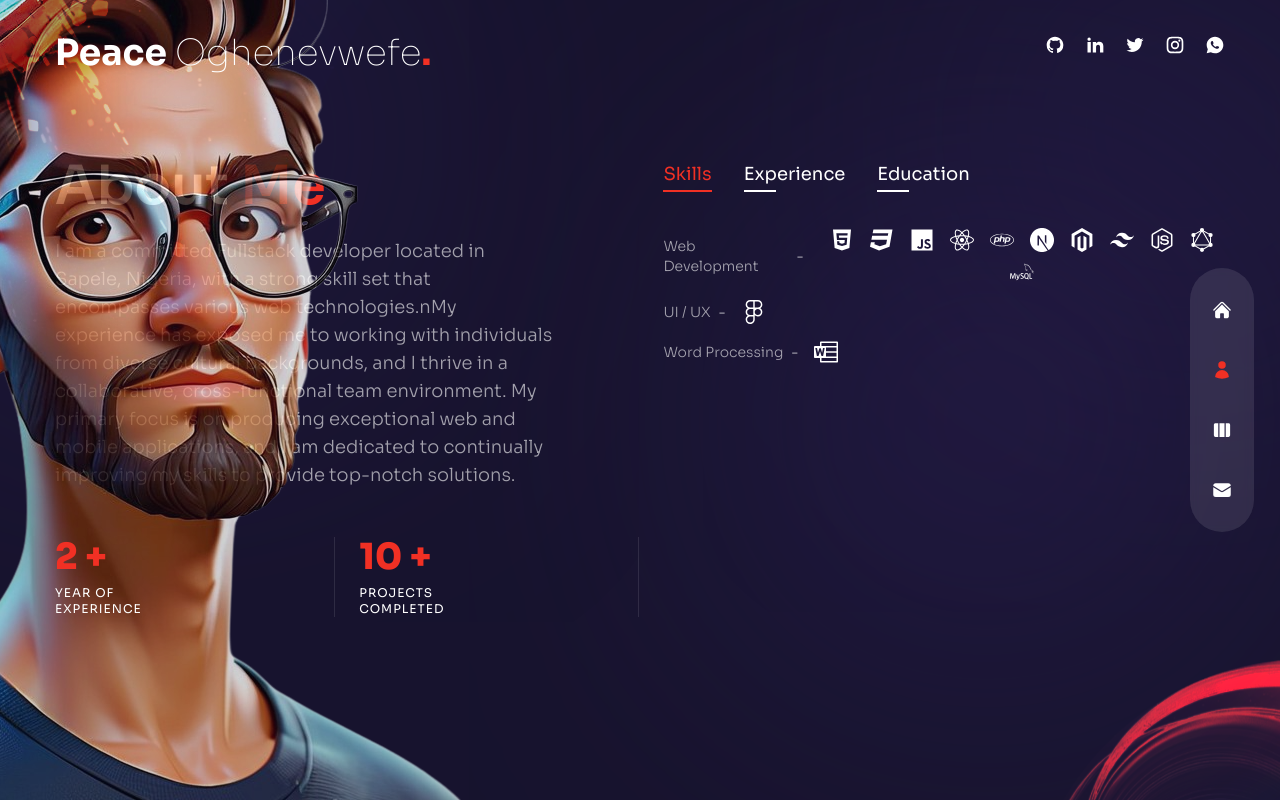
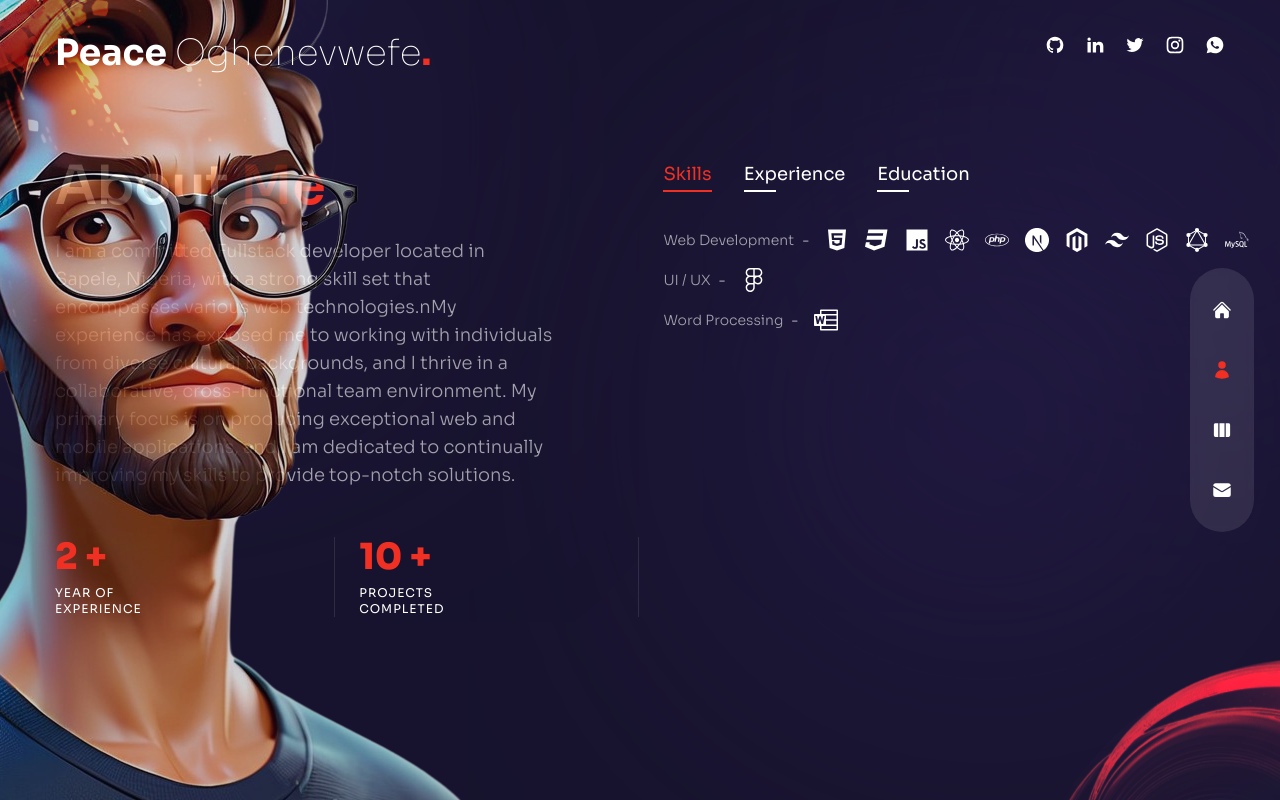
Before and after one commit to Peazzycole/My-Portfolio, a Next.js app: page /about in a window 1280 px wide. Built offline with nearby package versions, Linux system fonts and the light colour scheme.

Commit message:
Fixed about page

```diff
--- a/pages/about/index.tsx
+++ b/pages/about/index.tsx
@@ -100,10 +100,10 @@ const About = () => {
                 key={i}
                 className="flex-1 flex flex-col xl:flex-row max-w-max gap-x-2 items-center text-white/60 text-sm"
               >
-                <div className="font-light mb-2 xl:mb-0">{item.title}</div>
+                <div className="font-light mb-2 xl:mb-0 xl:w-max">{item.title}</div>
                 <div className="hidden xl:flex">-</div>
                 <div className="font-bold">{item.stage}</div>
-                <div className="flex gap-x-4 flex-wrap justify-center gap-y-2">
+                <div className="flex gap-x-4 flex-wrap md:flex-nowrap justify-center gap-y-2">
                   {item.icons?.map((icon, i) => (
                     <div key={i} className="sm:text-sm md:text-2xl text-white">
                       {icon}
```
